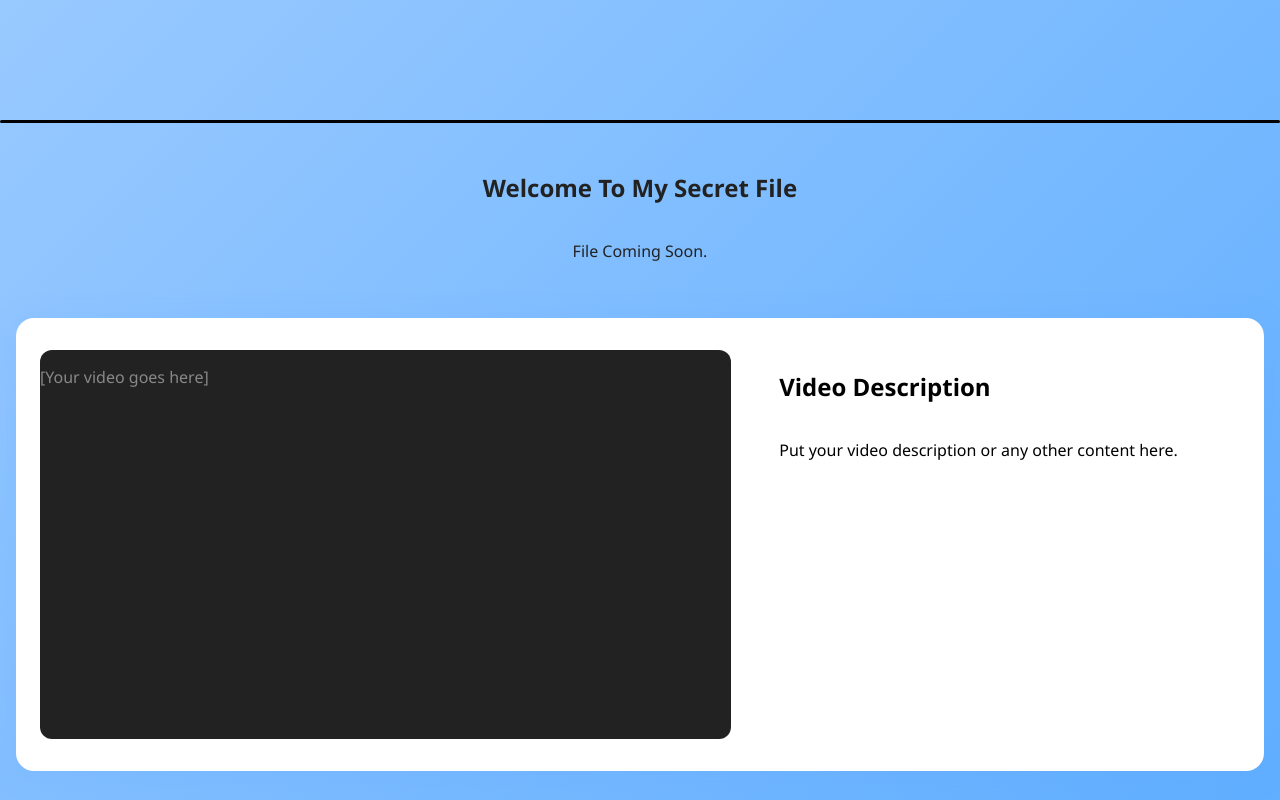
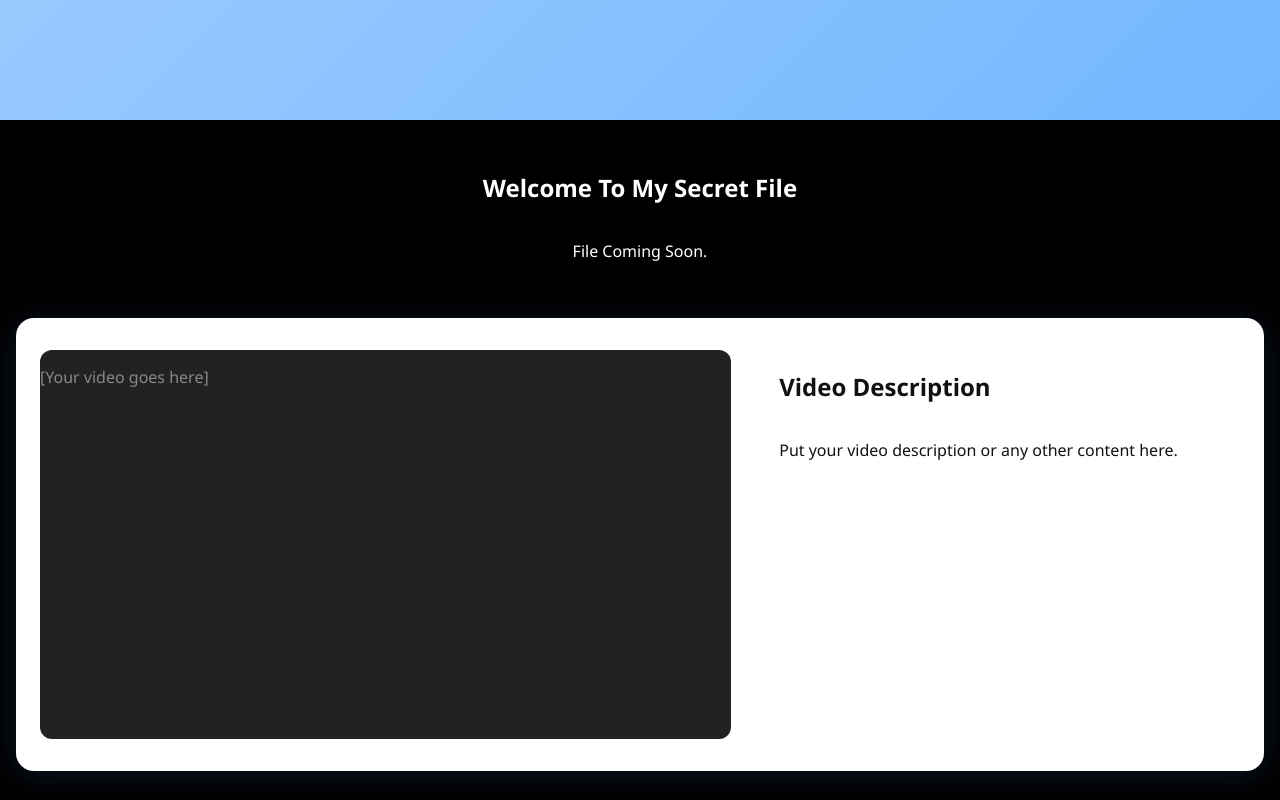
Before and after one commit to MKIOZNEoOo/MSF, a plain HTML site: page mkiozne.html in a window 1280 px wide. Shown: the part 680-1480 px from the top of the page. Drawn offline with Linux system fonts and the light colour scheme.

Commit message:
Update text_main.css

```diff
--- a/assets/css/text_main.css
+++ b/assets/css/text_main.css
@@ -10,6 +10,7 @@
   justify-content: center;
   margin-top: 0;
   text-align: center;
+  background: #000;      /* Add black background */
 }
 
 .main-section h1 {
@@ -135,3 +136,16 @@ body.dark-mode .video-content-box {
   margin-bottom: 24px;
   border-radius: 2px;
 }
+
+body.light-mode .main-section > h1,
+body.light-mode .main-section > p {
+  color: #fff !important;
+}
+
+/* Make the video description text black in light mode */
+body.light-mode .video-content-box .video-description,
+body.light-mode .video-content-box .video-description *,
+body.light-mode .video-content-box .video-description h2,
+body.light-mode .video-content-box .video-description p {
+  color: #111 !important;
+}
```
